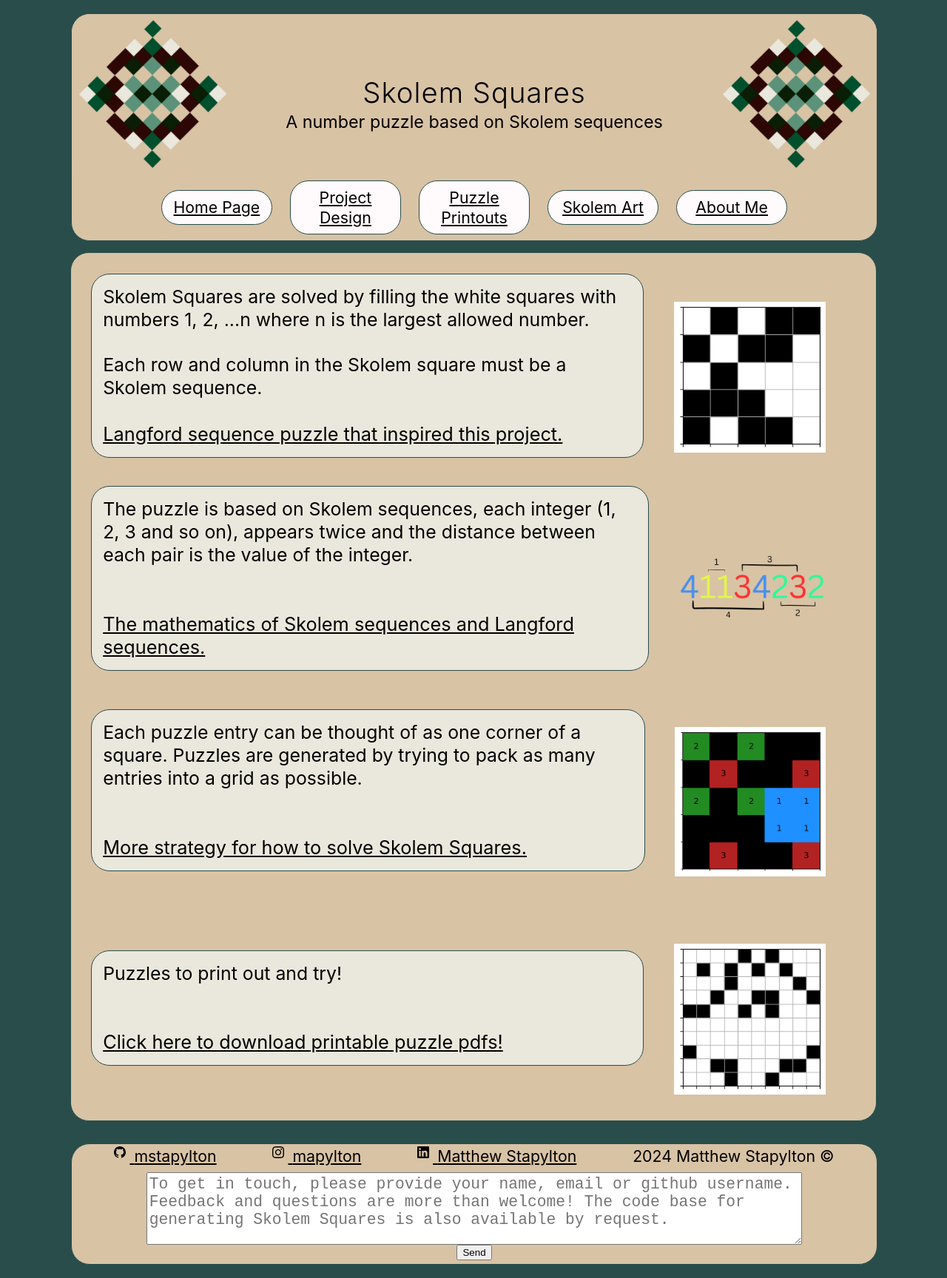
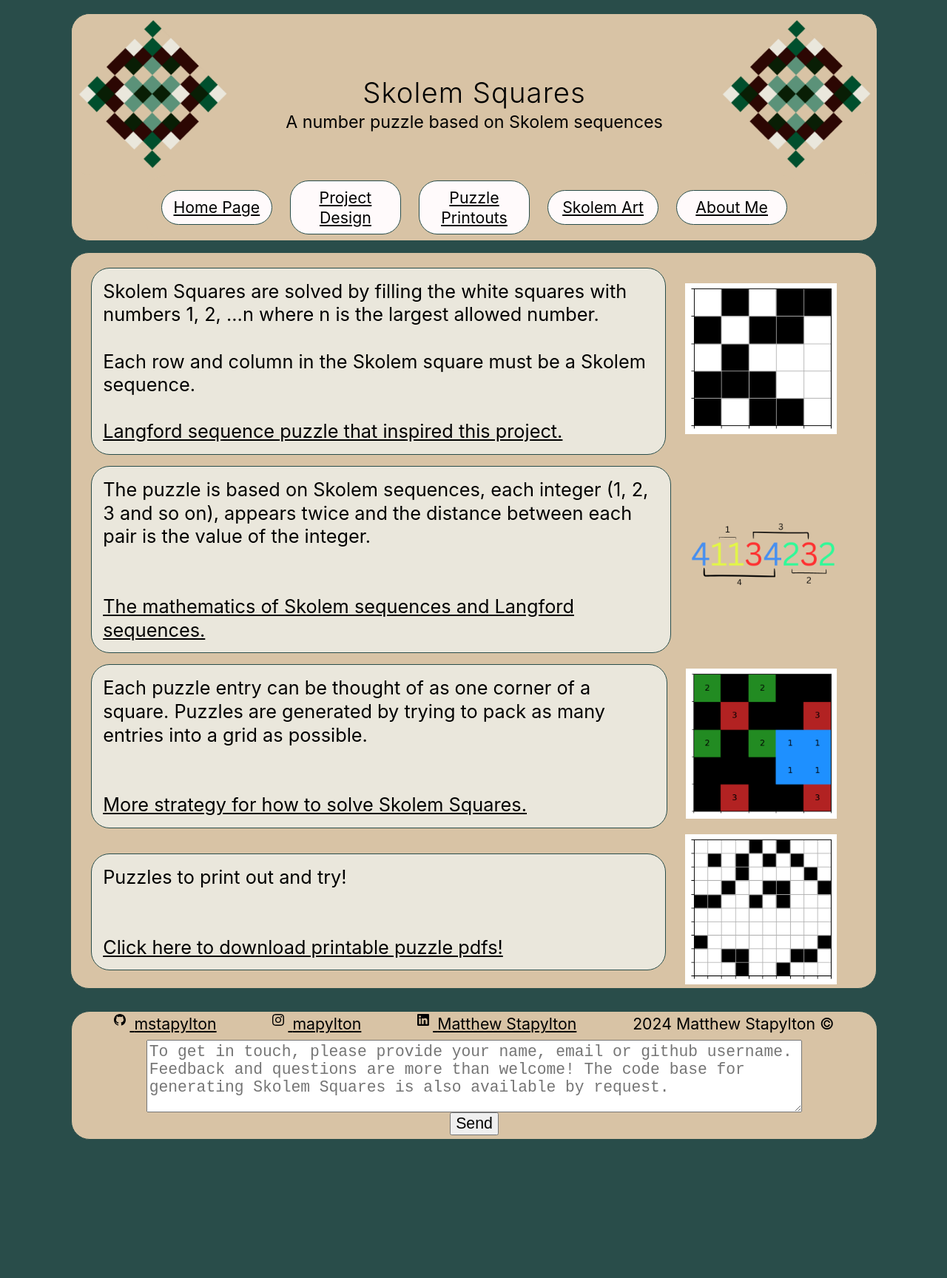
Before and after one commit to skolem-squares/skolem-squares.github.io, a Jekyll site: the page built from index.markdown, in a window 1280 px wide. Shown: the whole page at 74% size. Built offline with Jekyll 4.4.1, drawn with Linux system fonts in a browser that asks for light colours; after the commit the page ends 1559 px from its top, so only the background shows below that.

Commit message:
check phone

```diff
--- a/_sass/minima/_base.scss
+++ b/_sass/minima/_base.scss
@@ -19,6 +19,8 @@
 
 
 button {
+@include relative-font-size(.5);
+
 }
 
 form {
@@ -35,6 +37,9 @@
 p {
   vertical-align: middle;
   text-align: center;
+  @include relative-font-size(1);
+
+
    // max-width: 33%;
 }
 
@@ -108,6 +113,8 @@
 
 div {
   vertical-align: middle;
+  @include relative-font-size(1);
+
   border-radius: 25px;
 }
 
--- a/_sass/minima/_layout.scss
+++ b/_sass/minima/_layout.scss
@@ -477,7 +477,7 @@
 
   padding: .5 *  $spacing-unit;
   margin-top: .5 * $spacing-unit;
-  margin-bottom: .5 * $spacing-unit;
+  //margin-bottom: .5 * $spacing-unit;
 
   display: flex;
   flex: 1.5 0 50%;
@@ -501,14 +501,14 @@
   //background-color: $post-color;
   //border: 1px solid $wrap-border-color;
 
-  padding: .5 *  $spacing-unit;
-  margin-top: .5 * $spacing-unit;
-  margin-bottom: .5 * $spacing-unit;
+  //padding: .5 *  $spacing-unit;
+  margin-top: .25 * $spacing-unit;
+  //margin-bottom: .5 * $spacing-unit;
 
   display: flex;
   //flex: 0 0 20%;
 
-  flex-direction: column;
+  //flex-direction: column;
   //flex-wrap: wrap;
   align-items: center;
   justify-content: center;
```
Also changed, not shown: 3 other files.
